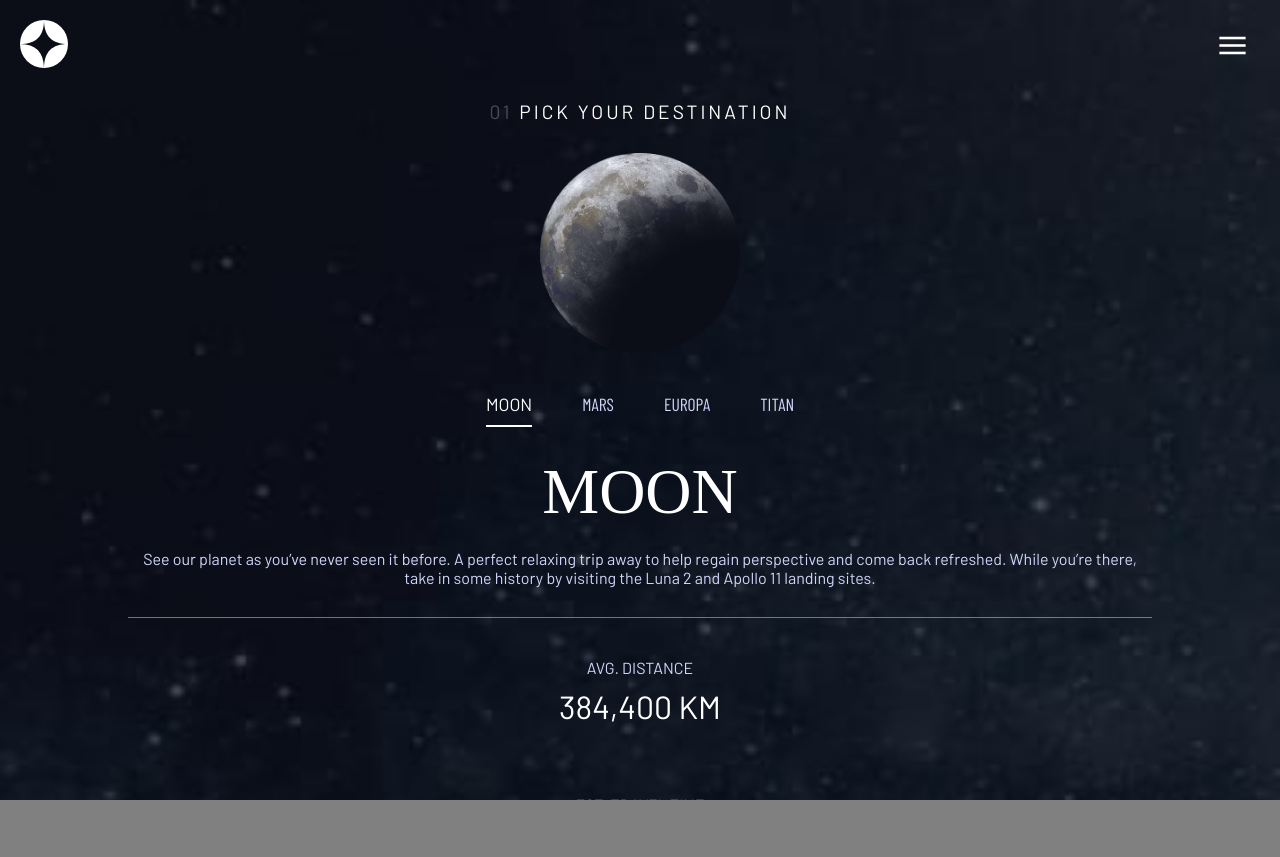
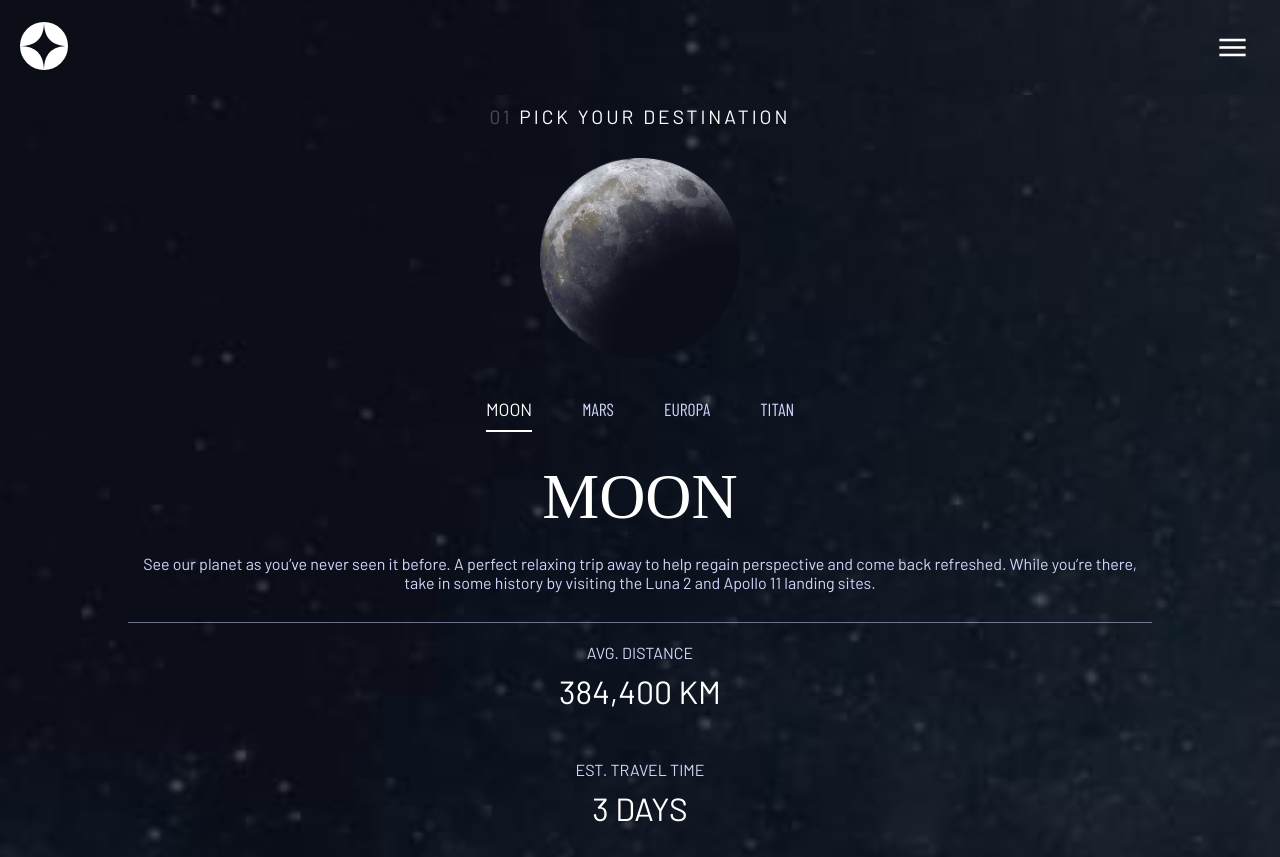
Before and after one commit to GuilhermeAraujo062/space-tourism-website, a plain HTML site: page page02.html in a window 1280 px wide. Before the commit the page ends 800 px from the top, so only its background shows below. Drawn offline with nearby package versions, Linux system fonts and the light colour scheme; a web font is replaced by a local one.

Commit message:
correçao

```diff
--- a/estilo/page2.css
+++ b/estilo/page2.css
@@ -1,4 +1,18 @@
 @charset "UTF-8";
+
+/* Header */
+
+header {
+    display: flex;
+    flex-direction: row;
+    justify-content: space-between;
+    align-items: center;
+    padding: 20px;
+    background-image: url(../assets/destination/background-destination-mobile.jpg);
+    background-repeat: no-repeat;
+    background-position: center top;
+    background-size: cover;
+}
 
 /* Section 01 Destination */
 
@@ -7,7 +21,7 @@
     flex-direction: column;
     align-items: center;
     width: 100%;
-    height: 100vh;
+    padding-bottom: 30px;
     background-image: url(../assets/destination/background-destination-mobile.jpg);
     background-repeat: no-repeat;
     background-size: cover;
@@ -82,7 +96,6 @@
     display: flex;
     flex-direction: column;
     gap: 10px;
-    padding-top: 20px;
 }
 
 .infos h3 {
@@ -106,7 +119,7 @@
     align-items: center;
     gap: 30px;
     width: 80%;
-    padding-top: 100px;
+    padding-top: 10px;
 }
 
 /* Mars */
@@ -117,7 +130,7 @@
     align-items: center;
     gap: 30px;
     width: 80%;
-    padding-top: 100px;
+    padding-top: 10px;
 }
 
 /* Europa */
@@ -128,7 +141,7 @@
     align-items: center;
     gap: 30px;
     width: 80%;
-    padding-top: 100px;
+    padding-top: 10px;
 }
 
 /* Titan */
@@ -139,5 +152,5 @@
     align-items: center;
     gap: 30px;
     width: 80%;
-    padding-top: 100px;
+    padding-top: 10px;
 }
--- a/estilo/style.css
+++ b/estilo/style.css
@@ -24,27 +24,24 @@
 body, html {
     width: 100vw;
     overflow-x: hidden;
-    background-color: gray;
+    background-color: #0B0D17;
 }
 
 /* Header */
 
 header {
-    position: fixed;
-    top: 0;
     display: flex;
     flex-direction: row;
     justify-content: space-between;
     align-items: center;
     padding: 20px;
+    background-image: url(../assets/home/background-home-mobile.jpg);
     background-repeat: no-repeat;
     background-position: center top;
     background-size: cover;
 }
 
 .spread-menu {
-    position: fixed;
-    right: 20px;
     font-size: 35px;
     padding: 10px;
     color: white;
@@ -106,7 +103,7 @@ menu > ul > li a {
     align-items: center;
     justify-content: space-around;
     width: 100%;
-    height: 100vh;
+    padding-bottom: 130px;
     background-image: url(../assets/home/background-home-mobile.jpg);
     background-repeat: no-repeat;
     background-size: cover;
```
